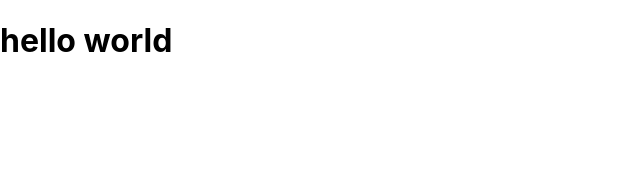
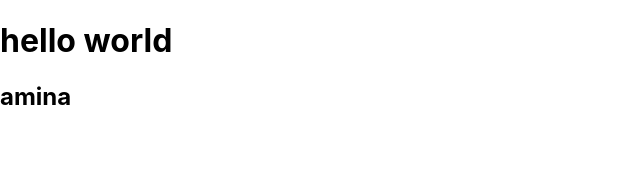
Before and after one commit to AMINA-S-IBRAHIM/react-project, a React (Create React App) app: page / in a window 1280 px wide. Shown: the top 172 px of the page, without its empty margins (0-640 px from the left). Built offline with nearby package versions, Linux system fonts and the light colour scheme.

Commit message:
modified:   src/App.js

```diff
--- a/src/App.js
+++ b/src/App.js
@@ -4,6 +4,7 @@ export const App=()=> {
   return (
     <div>
       <h1>hello world</h1>
+      <h2>amina</h2>
 
 
     </div>
```
